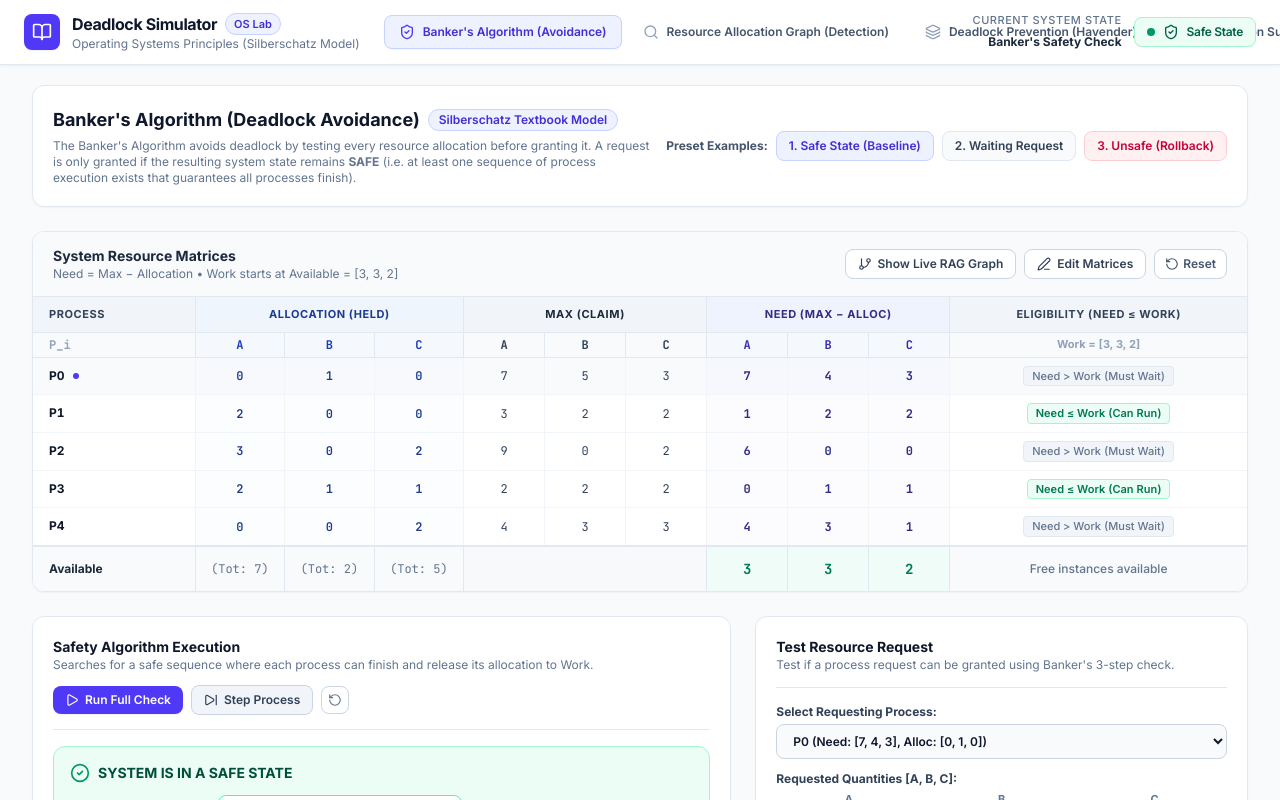
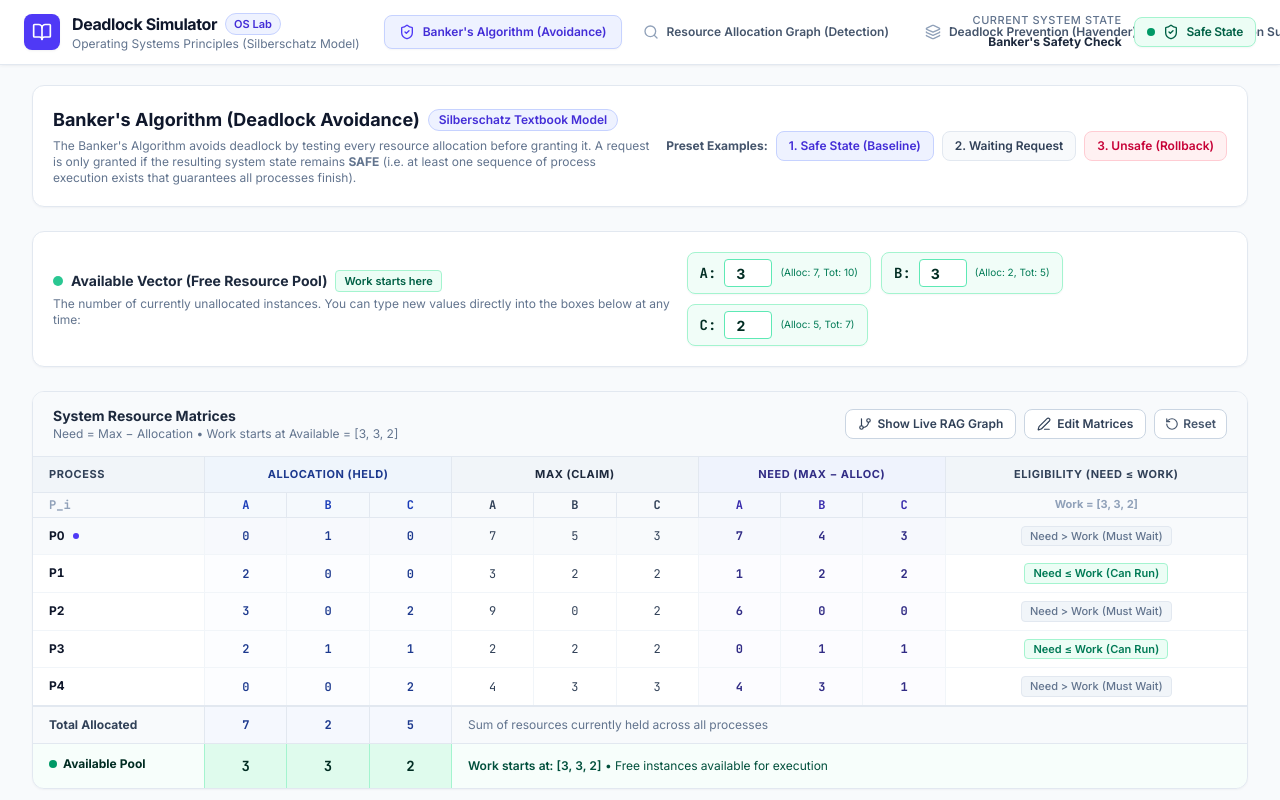
Before and after one commit to mohit-0717/Deadlock, a React (Vite) app: page / in a window 1280 px wide. Shown: the top 800 px of the page. Built offline with nearby package versions, Linux system fonts and the light colour scheme.

Commit message:
feat(bankers): add dedicated available vector card with direct inputs and clean table footer

```diff
--- a/src/components/AvoidanceTab.tsx
+++ b/src/components/AvoidanceTab.tsx
@@ -158,11 +158,18 @@ export const AvoidanceTab: React.FC<AvoidanceTabProps> = ({
     }
 
     const newNeed = computeNeed(newMax, newAlloc);
+    const newTotal = systemState.totalInstances ? [...systemState.totalInstances] : undefined;
+    if (newTotal && matrixType === 'allocation') {
+      const colSum = newAlloc.reduce((sum, row) => sum + (row[rIdx] || 0), 0);
+      newTotal[rIdx] = colSum + (systemState.available[rIdx] || 0);
+    }
+
     const updatedState: SystemState = {
       ...systemState,
       allocation: newAlloc,
       max: newMax,
       need: newNeed,
+      totalInstances: newTotal,
     };
 
     const valResult = validateSetup(updatedState);
@@ -177,9 +184,16 @@ export const AvoidanceTab: React.FC<AvoidanceTabProps> = ({
     const newAvail = [...systemState.available];
     newAvail[rIdx] = num;
 
+    const colAlloc = systemState.allocation.reduce((sum, row) => sum + (row[rIdx] || 0), 0);
+    const newTotal = systemState.totalInstances ? [...systemState.totalInstances] : undefined;
+    if (newTotal) {
+      newTotal[rIdx] = num + colAlloc;
+    }
+
     const updatedState: SystemState = {
       ...systemState,
       available: newAvail,
+      totalInstances: newTotal,
     };
 
     const valResult = validateSetup(updatedState);
@@ -400,6 +414,54 @@ export const AvoidanceTab: React.FC<AvoidanceTabProps> = ({
             >
               3. Unsafe (Rollback)
             </button>
+          </div>
+        </div>
+      </div>
+
+      {/* Dedicated Prominent Available Vector Card */}
+      <div className="bg-white rounded-xl border border-slate-200 p-4 sm:p-5 shadow-2xs">
+        <div className="flex flex-col md:flex-row md:items-center justify-between gap-4">
+          <div>
+            <div className="flex items-center gap-2">
+              <span className="w-2.5 h-2.5 rounded-full bg-emerald-500 animate-pulse" />
+              <h3 className="text-sm font-bold text-slate-800">
+                Available Vector (Free Resource Pool)
+              </h3>
+              <span className="text-[11px] font-semibold px-2 py-0.5 rounded bg-emerald-50 text-emerald-800 border border-emerald-200">
+                Work starts here
+              </span>
+            </div>
+            <p className="text-xs text-slate-500 mt-1">
+              The number of currently unallocated instances. You can type new values directly into the boxes below at any time:
+            </p>
+          </div>
+
+          <div className="flex items-center gap-2.5 flex-wrap">
+            {systemState.resourceNames.map((rName, rIdx) => {
+              const avail = systemState.available[rIdx] ?? 0;
+              const allocated = totalAllocated[rIdx] ?? 0;
+              const total = avail + allocated;
+
+              return (
+                <div
+                  key={rName}
+                  className="flex items-center gap-2 px-3 py-1.5 rounded-lg bg-emerald-50/70 border border-emerald-200 text-xs shadow-2xs"
+                >
+                  <span className="font-bold text-emerald-950 font-mono text-sm">{rName}:</span>
+                  <input
+                    type="number"
+                    min={0}
+                    value={avail}
+                    onChange={(e) => handleAvailableCellChange(rIdx, e.target.value)}
+                    className="w-12 h-7 text-center bg-white border border-emerald-300 rounded font-bold text-emerald-950 text-sm focus:ring-2 focus:ring-emerald-500 focus:outline-none"
+                    title={`Free available instances of resource ${rName}`}
+                  />
+                  <span className="text-[10px] text-emerald-700 font-sans">
+                    (Alloc: {allocated}, Tot: {total})
+                  </span>
+                </div>
+              );
+            })}
           </div>
         </div>
       </div>
@@ -708,23 +770,30 @@ export const AvoidanceTab: React.FC<AvoidanceTabProps> = ({
                 );
               })}
             </tbody>
-            {/* Table Footer: Available Pool */}
+            {/* Table Footer: Column Totals & Available Pool */}
             <tfoot>
+              {/* Row 1: Total Allocated */}
               <tr className="border-t-2 border-slate-200 bg-slate-50 font-mono text-xs">
-                <td className="py-3 px-4 font-sans font-bold text-slate-800 text-left">
-                  Available
+                <td className="py-2.5 px-4 font-sans font-bold text-slate-700 text-left">
+                  Total Allocated
                 </td>
-                {/* Total Allocated */}
                 {totalAllocated.map((total, rIdx) => (
-                  <td key={`total-alloc-${rIdx}`} className="py-3 px-2 text-center border-l border-slate-200 text-slate-500 text-xs">
-                    (Tot: {total})
+                  <td key={`total-alloc-${rIdx}`} className="py-2.5 px-2 text-center border-l border-slate-200 text-blue-900 font-bold bg-blue-50/40">
+                    {total}
                   </td>
                 ))}
-                {/* Empty max spacer */}
-                <td colSpan={systemState.resourceCount} className="border-l border-slate-200 bg-slate-50/50"></td>
-                {/* Available Pool Values */}
+                <td colSpan={systemState.resourceCount * 2 + 1} className="py-2.5 px-4 text-left border-l border-slate-200 text-slate-500 font-sans text-xs">
+                  Sum of resources currently held across all processes
+                </td>
+              </tr>
+              {/* Row 2: Available Pool */}
+              <tr className="border-t border-slate-200 bg-emerald-50/40 font-mono text-xs">
+                <td className="py-3 px-4 font-sans font-bold text-emerald-950 text-left flex items-center gap-1.5">
+                  <span className="w-2 h-2 rounded-full bg-emerald-600" />
+                  <span>Available Pool</span>
+                </td>
                 {systemState.available.map((avail, rIdx) => (
-                  <td key={`avail-${rIdx}`} className="py-3 px-2 text-center border-l border-slate-200 font-extrabold text-emerald-700 bg-emerald-50/60 text-sm">
+                  <td key={`avail-cell-${rIdx}`} className="py-3 px-2 text-center border-l border-emerald-200 font-extrabold text-emerald-950 bg-emerald-100/60 text-sm">
                     {isEditMode ? (
                       <input
                         type="number"
@@ -732,15 +801,15 @@ export const AvoidanceTab: React.FC<AvoidanceTabProps> = ({
                         value={avail}
                         onChange={(e) => handleAvailableCellChange(rIdx, e.target.value)}
                         onClick={(e) => e.stopPropagation()}
-                        className="w-10 h-6 text-center bg-white border border-emerald-400 rounded text-emerald-950 font-bold"
+                        className="w-10 h-6 text-center bg-white border border-emerald-500 rounded text-emerald-950 font-bold shadow-2xs"
                       />
                     ) : (
                       avail
                     )}
                   </td>
                 ))}
-                <td className="py-3 px-4 text-center border-l border-slate-200 font-sans text-xs text-slate-500 font-medium">
-                  Free instances available
+                <td colSpan={systemState.resourceCount * 2 + 1} className="py-3 px-4 text-left border-l border-emerald-200 font-sans text-xs text-emerald-900">
+                  <span className="font-semibold">Work starts at: [{systemState.available.join(', ')}]</span> &bull; Free instances available for execution
                 </td>
               </tr>
             </tfoot>
```
